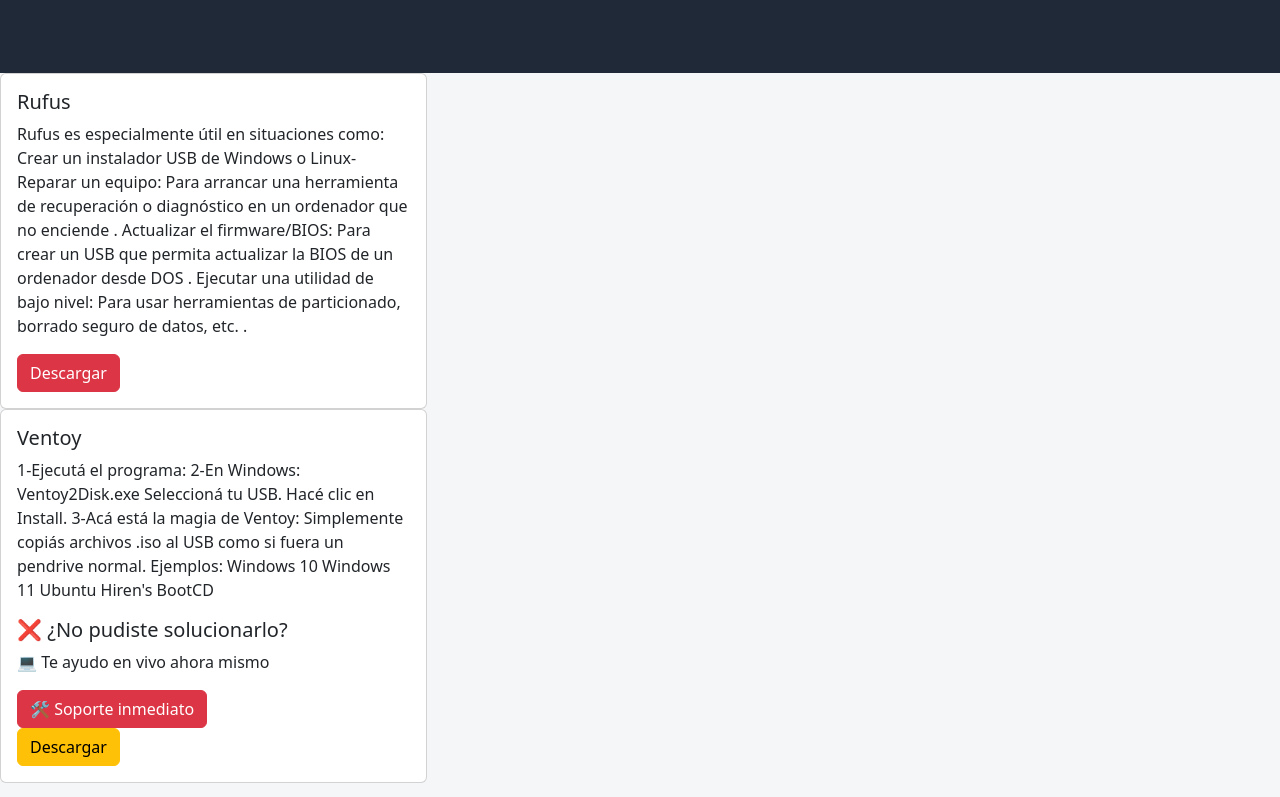
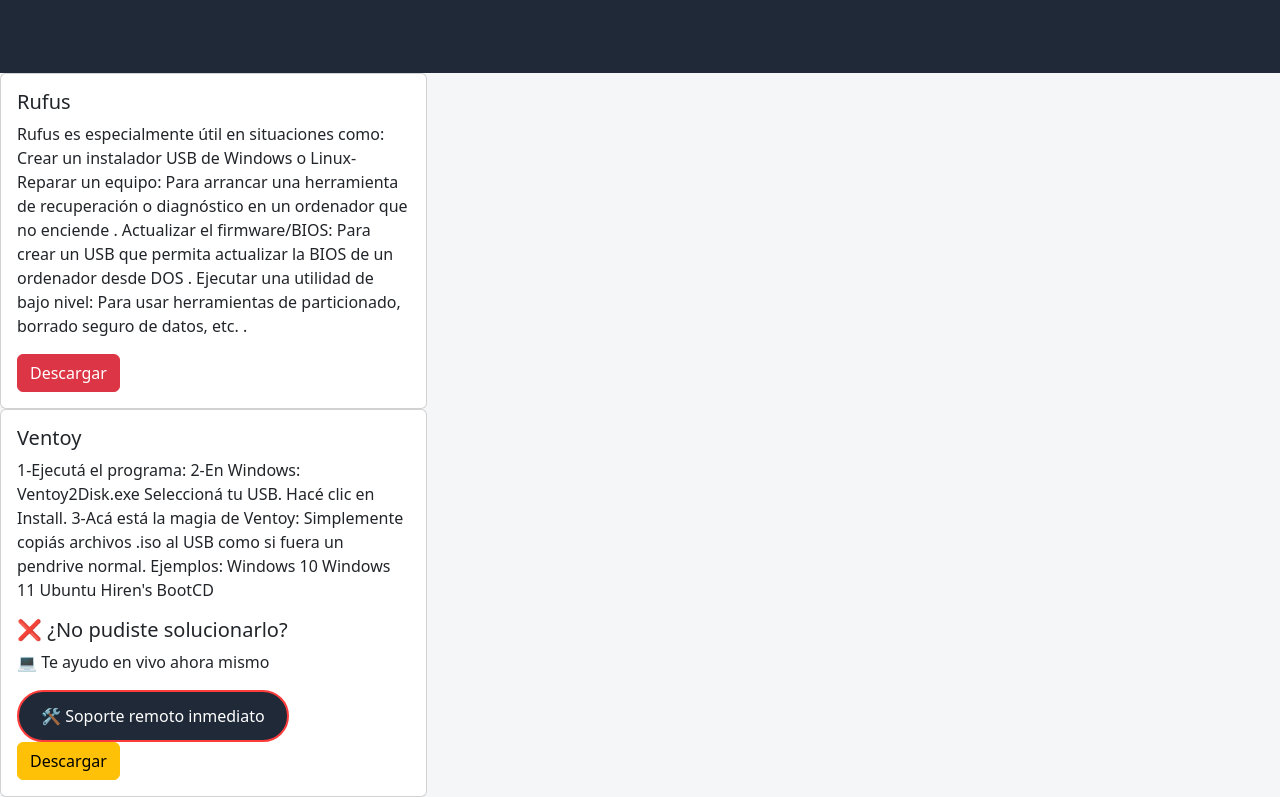
Before and after one commit to yaninacba/Bibliotecatecnico, a plain HTML site: page boot.html in a window 1280 px wide. Shown: the part 199-996 px from the top of the page. Drawn offline with nearby package versions, Linux system fonts and the light colour scheme.

Commit message:
botonpagoenotroladonuevoa

```diff
--- a/boot.html
+++ b/boot.html
@@ -29,6 +29,20 @@ transition:0.3s;
 transform:scale(1.03);
 }
 
+.btn-soporte-pro {
+  display: inline-block;
+  background: #1f2937;
+  color: white;
+  padding: 12px 22px;
+  border-radius: 30px;
+  text-decoration: none;
+  border: 2px solid #ff3c3c;
+  transition: 0.3s;
+}
+
+.btn-soporte-pro:hover {
+  background: #ff3c3c;
+}
 </style>
 
 </head>
@@ -140,7 +154,7 @@ Hiren's BootCD
 <div class="cta-soporte">
   <h5>❌ ¿No pudiste solucionarlo?</h5>
   <p>💻 Te ayudo en vivo ahora mismo</p>
-  <a href="soporte.html" class="btn btn-danger">🛠️ Soporte inmediato</a>
+  <a href="soporte.html" class="btn-soporte-pro">🛠️ Soporte remoto inmediato</a>
 </div>
 <a href="https://ouo.io/8M4SROm" class="btn btn-warning">
 Descargar
```
Also changed, not shown: index.html (+10 -15 lines), manuales.html (+1 -1 lines).
